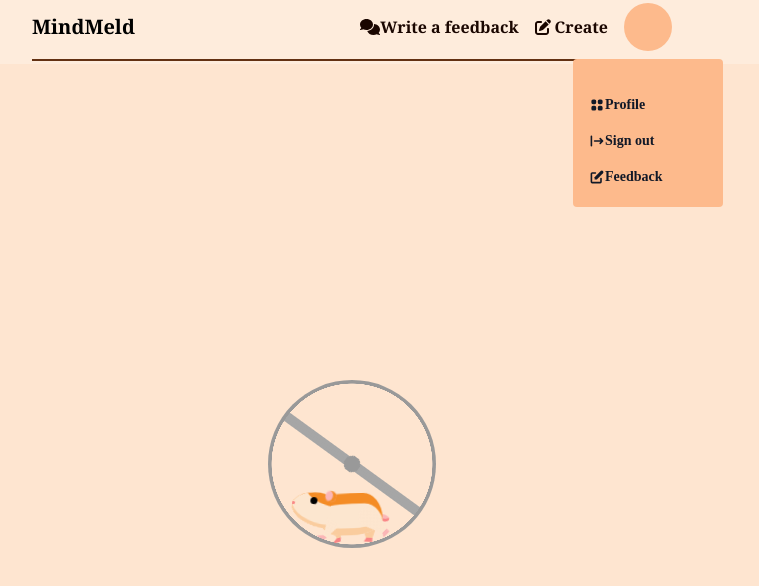
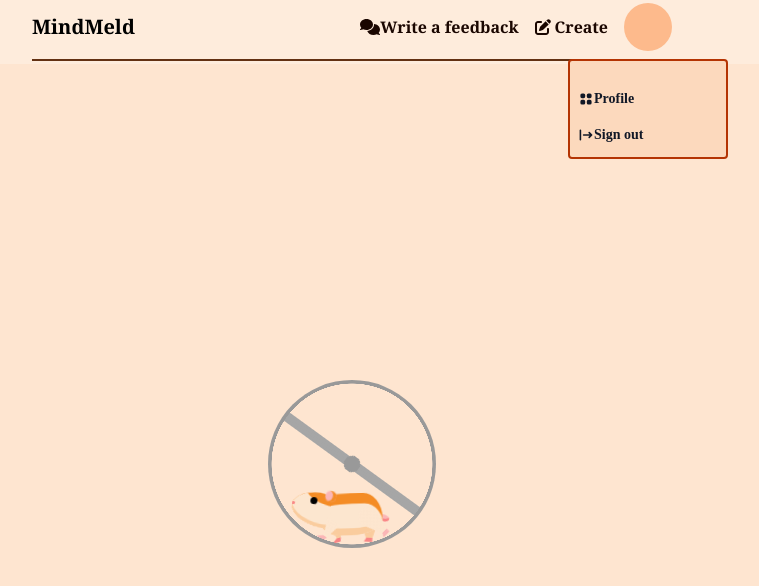
Before and after one commit to Paramjeet29/MindMeld, a React (Vite) app in the folder frontend/: page /profile in a window 1280 px wide. Both pictures are taken after a click on the element 936 px from the left and 27 px from the top of the page. Shown: the top 586 px of the page, without its empty margins (288-1047 px from the left). Built offline with nearby package versions, Linux system fonts and the light colour scheme.

Commit message:
changes done

```diff
--- a/frontend/src/components/Appbar.tsx
+++ b/frontend/src/components/Appbar.tsx
@@ -50,9 +50,9 @@ export const Appbar = () => {
     navigate('/profile')
   }
 
-  const handleFeedback = () =>{
-    navigate('/feedback')
-  }
+  // const handleFeedback = () =>{
+  //   navigate('/feedback')
+  // }
   return (
     <div className="flex justify-center items-center h-16 selection:bg-orange-300  lg:w-full sm:w-screen px-10 md:px-0">
       <div className="flex items-center justify-center border-b-2 border-yellow-900 pb-2 w-full md:mx-[10%] lg:w-[50%] ">
@@ -81,10 +81,10 @@ export const Appbar = () => {
           </div>
 
           <div className="rounded-full bg-orange-300 flex items-center justify-center w-12 h-12  ">
-          <Dropdown label="" dismissOnClick={true} className="outline-none w-[150px] border-none bg-orange-300 z-10 font-semibold" renderTrigger={() => <span className="hover:cursor-pointer w-full h-full flex items-center font-sans justify-center text-xl hover: ">
+          <Dropdown label="" dismissOnClick={true} className="outline-none w-[160px]  border-2 border-orange-700 bg-orange-200 z-10 font-semibold" renderTrigger={() => <span className="hover:cursor-pointer w-full h-full flex items-center font-sans justify-center text-xl hover: ">
             {user?.name[0].toUpperCase()}
           </span>}>
-          <div className="p-2 ">
+          <div className=" ">
           <Dropdown.Header>
               <span className="block text-sm uppercase ">{user?.name}</span>
               <span className="block truncate text-sm font-medium">{user?.email}</span>
@@ -94,8 +94,8 @@ export const Appbar = () => {
             <Dropdown.Divider />
             <Dropdown.Item className="hover:bg-orange-300 hover:ring-1 p-2 hover:ring-orange-800 hover:shadow-2xl" onClick={handleSignOut} icon={HiLogout}>Sign out</Dropdown.Item>
 
-            <DropdownDivider/>
-            <Dropdown.Item className="hover:bg-orange-300 hover:ring-1 p-2 hover:ring-orange-800  ease-in-out hover:shadow-2xl" onClick={handleFeedback} icon={HiPencilAlt}>Feedback</Dropdown.Item>
+            {/* <DropdownDivider/>
+            <Dropdown.Item className="hover:bg-orange-300 hover:ring-1 p-2 hover:ring-orange-800  ease-in-out hover:shadow-2xl" onClick={handleFeedback} icon={HiPencilAlt}>Feedback</Dropdown.Item> */}
 
           </div>
           </Dropdown>
--- a/frontend/src/components/ProfileBlogCard.tsx
+++ b/frontend/src/components/ProfileBlogCard.tsx
@@ -39,7 +39,7 @@ const ProfileBlogCard: React.FC<BlogcardProps> = ({blog }) => {
     console.log(blog);
   return (
     <div className='flex items-center justify-center '>
-    <div className="relative w-[90%]  flex h-auto md:h-[200px]  p-4 mb-2  border-b-2 hover:-translate-y-1  shadow-lg font-mono bg-orange-200 transition-all duration-300 ease-in-out hover:bg-orange-300 hover:shadow-2xl">
+    <div className="relative w-[98%]  flex h-auto md:h-[200px]  p-4 mb-2  border-b-2 hover:-translate-y-1  shadow-lg font-mono bg-orange-200 transition-all duration-300 ease-in-out hover:bg-orange-300 hover:shadow-2xl">
     <div className="flex flex-col  w-full  items-center mb-2">
         <p className="md:text-lg text-xs font-bold font-serif text-yellow-950 break-words max-w-full">
             {blog.title.length > 10 ? blog.title.toUpperCase().slice(0, 10) + " ....." : blog.title.toUpperCase()}
--- a/frontend/src/pages/Profile.tsx
+++ b/frontend/src/pages/Profile.tsx
@@ -2,7 +2,6 @@ import { useContext, useEffect, useState } from "react";
 import { AuthContext } from "../context/AuthContext";
 import axios from "axios";
 import { ProfileBlogCard } from "../components/ProfileBlogCard";
-import styles from '../components/Loader.css';
 import Loader from "../components/Loader";
 
 
@@ -86,11 +85,11 @@ export const Profile = () => {
         </div>
       </div>
       <div className="w-full flex my-6 flex-col justify-center items-center">
-        <div className="w-full md:w-3/4 mb-6">
-          <div className="uppercase font-serif font-bold underline mb-4 text-center">
+        <div className="w-full px-2 md:w-3/4 mb-6">
+          <div className="uppercase font-serif md:text-2xl hover:-translate-y-1 hover:text-orange-800 hover:cursor-pointer  font-bold underline mb-4 text-center">
             Published Posts
           </div>
-          <div className="grid grid-cols-1 md:grid-cols-2 lg:grid-cols-3 gap-1">
+          <div className="grid grid-cols-1 md:grid-cols-2 lg:grid-cols-3 ">
             {publishedPosts.map((post) => (
               <div key={post.id}>
                 <ProfileBlogCard blog={post} />
@@ -98,11 +97,11 @@ export const Profile = () => {
             ))}
           </div>
         </div>
-        <div className="w-full md:w-3/4">
-          <div className="uppercase font-serif font-bold text-sm  underline mb-4 text-center">
+        <div className="w-full px-2 md:w-3/4">
+          <div className="uppercase font-serif md:text-2xl font-bold text-sm hover:-translate-y-1 hover:text-orange-800 hover:cursor-pointer  underline mb-4 text-center">
             Draft Posts
           </div>
-          <div className="grid grid-cols-1 md:grid-cols-2 lg:grid-cols-3 gap-1">
+          <div className="grid grid-cols-1 md:grid-cols-2 lg:grid-cols-3 ">
             {draftPosts.map((post) => (
               <div key={post.id}>
                 <ProfileBlogCard blog={post} />
```
